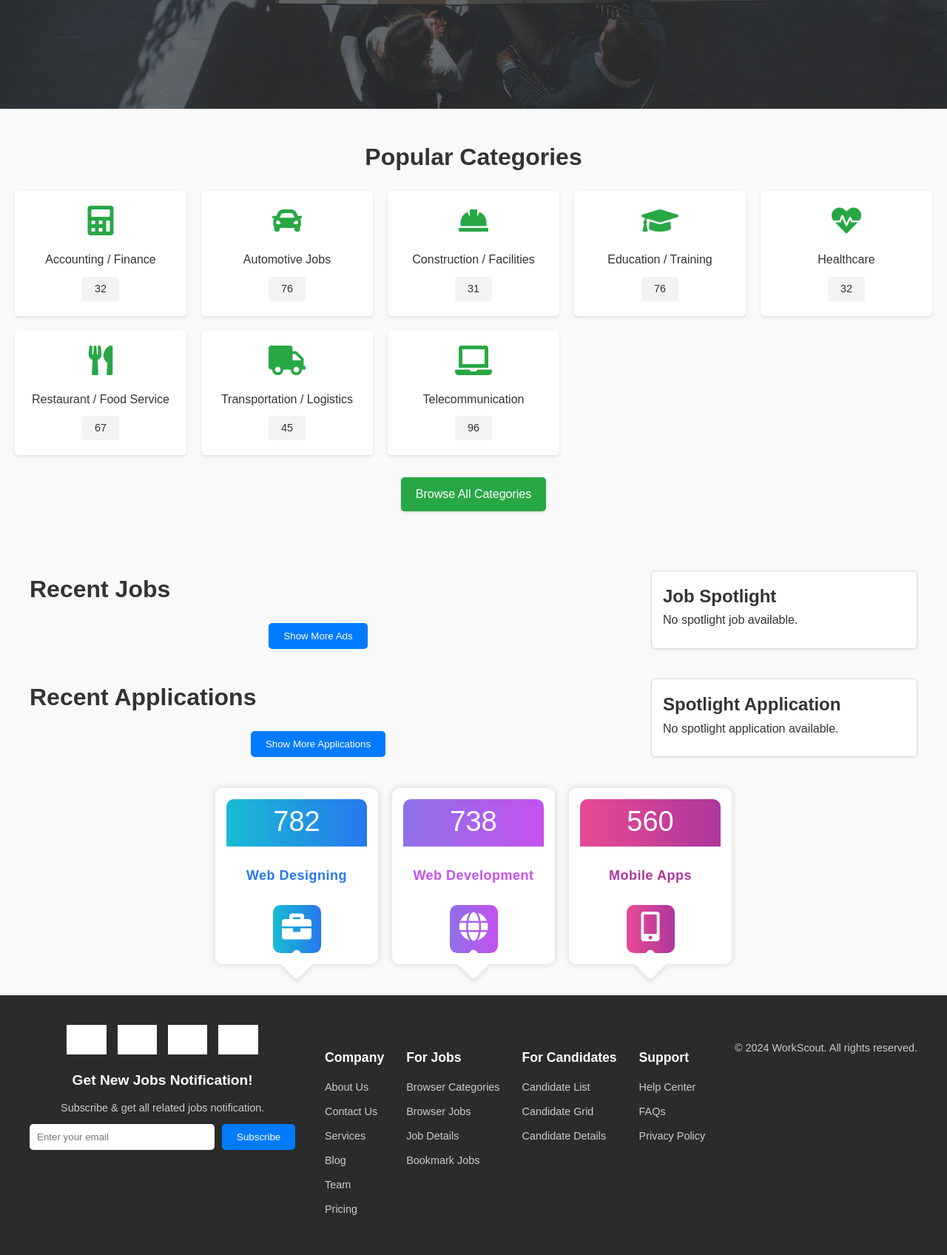
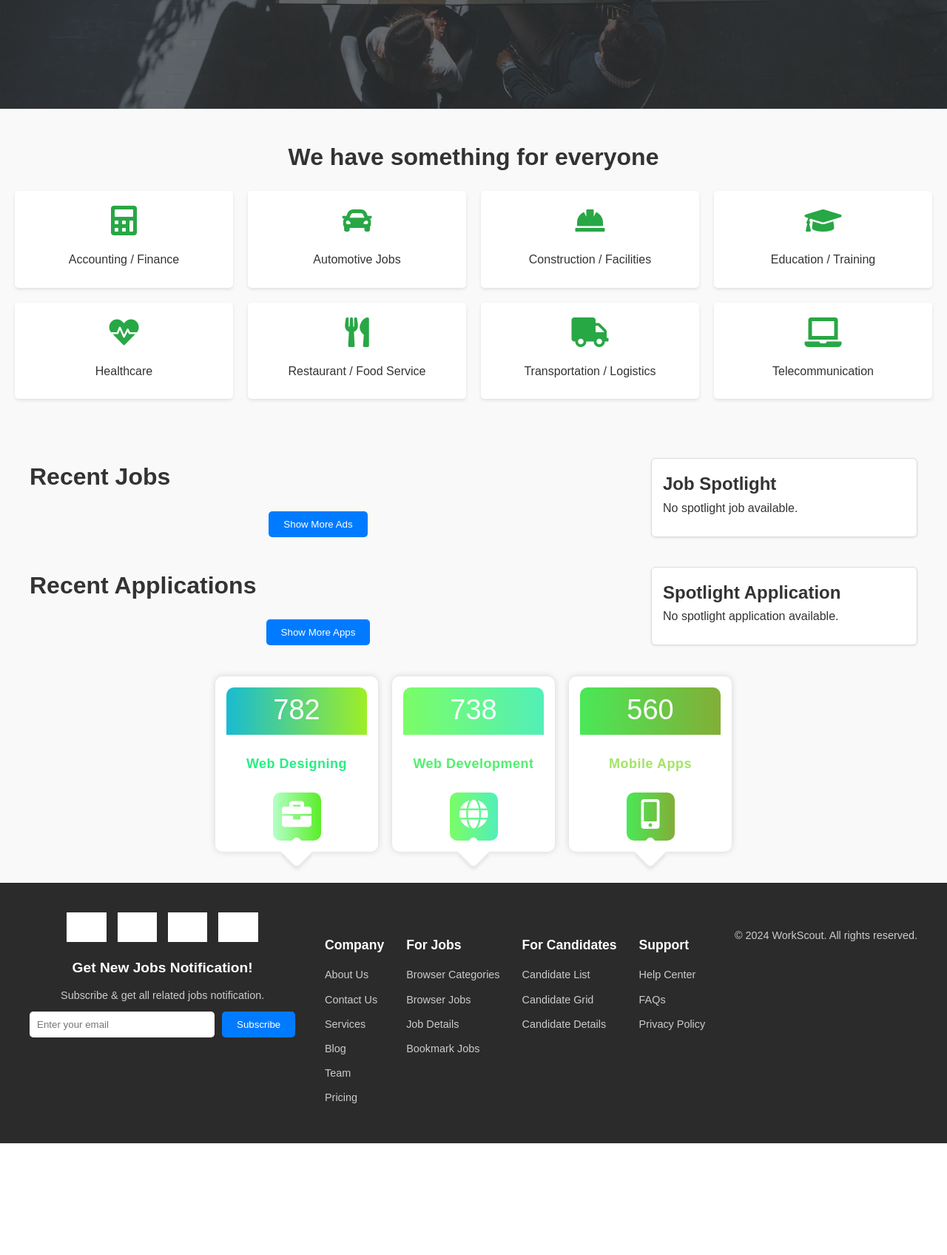
Before and after one commit to Conexigen-HKS/HKS, a FastAPI app: page / in a window 1280 px wide. Shown: the part 563-2259 px from the top of the page at 74% size. After the commit the page ends 2108 px from the top, so only its background shows below. Run offline with FastAPI, Linux system fonts and the light colour scheme; data that the repository does not hold is empty; grey boxes are pictures that could not be loaded.

Commit message:
homepage changes

```diff
--- a/app/data/schemas/professional.py
+++ b/app/data/schemas/professional.py
@@ -16,7 +16,7 @@ class ProfessionalResponse(BaseModel):
     status: Optional[str]  # ACTIVE/BUSY
     summary: Optional[str]
     is_approved: bool
-    picture: Optional[str]  # Add this attribute
+    picture: Optional[str]
     user_id: UUID
 
     model_config = ConfigDict(from_attributes=True)
@@ -38,7 +38,7 @@ class ProfessionalResponse(BaseModel):
             status=professional.status,
             summary=professional.summary,
             is_approved=professional.is_approved,
-            picture=professional.picture,  # Ensure this is included
+            picture=professional.picture,
             user_id=professional.user_id,
         )
 
--- a/app/static/css/style_home.css
+++ b/app/static/css/style_home.css
@@ -150,8 +150,8 @@ header #navigation ul.float-right li a:hover {
 }
 
 .category-grid {
-    display: grid; /* Use CSS Grid layout for better control */
-    grid-template-columns: repeat(5, 1fr); /* Create 5 equal columns */
+    display: grid; /* Use CSS Grid layout */
+    grid-template-columns: repeat(4, 1fr); /* Create 4 equal columns */
     gap: 20px; /* Add spacing between the categories */
 }
 
@@ -409,7 +409,7 @@ button.show-more:hover {
 
 .counter .counter-value {
     color: #fff;
-    background: linear-gradient(to right, #19bbd2, #2778ee);
+    background: linear-gradient(to right, #19bbd2, #9eee27);
     font-size: 38px;
     font-weight: 300;
     padding: 0 0 3px;
@@ -419,7 +419,7 @@ button.show-more:hover {
 }
 
 .counter h3 {
-    color: #2778ee;
+    color: #27ee84;
     font-size: 18px;
     font-weight: 900;
     letter-spacing: 0.5px;
@@ -429,7 +429,7 @@ button.show-more:hover {
 
 .counter .counter-icon {
     color: #fff;
-    background: linear-gradient(to right, #19bbd2, #2778ee);
+    background: linear-gradient(to right, #b5ffc7, #59ee27);
     font-size: 40px;
     line-height: 60px;
     width: 65px;
@@ -440,25 +440,25 @@ button.show-more:hover {
 
 .counter.purple .counter-value,
 .counter.purple .counter-icon {
-    background: linear-gradient(to right, #8f70e7, #c452ef);
+    background: linear-gradient(to right, #7bfd67, #52efb8);
 }
 
 .counter.purple h3 {
-    color: #c452ef;
+    color: #52ef6c;
 }
 
 .counter.magenta .counter-value,
 .counter.magenta .counter-icon {
-    background: linear-gradient(to right, #e84a94, #ae379b);
+    background: linear-gradient(to right, #4ae857, #82ae37);
 }
 
 .counter.magenta h3 {
-    color: #ae379b;
+    color: #a2e464;
 }
 
 .counter.yellow .counter-value,
 .counter.yellow .counter-icon {
-    background: linear-gradient(to right, #fecb4b, #e69814);
+    background: linear-gradient(to right, #228e30, #4fe614);
 }
 
 .counter.yellow h3 {
--- a/app/templates/home.html
+++ b/app/templates/home.html
@@ -29,8 +29,11 @@
       </ul>
       <ul class="float-right">
         {% if user %}
-          <li>Welcome, {{ user.username }}</li>
-          <li><a href="/logout"><i class="fa fa-lock"></i> Log Out</a></li>
+        <li>
+          <form action="/users/logout" method="post" style="display: inline;">
+            <button type="submit" class="logout-btn"><i class="fa fa-lock"></i> Log Out</button>
+          </form>
+        </li>
         {% else %}
           <li><a href="/users/login"><i class="fa fa-user"></i> Log In</a></li>
           <li><a href="/users/register"><i class="fa fa-user-plus"></i> Sign Up</a></li>
@@ -57,66 +60,58 @@
 
 <!-- Categories Section -->
 <section class="categories">
-  <h2>Popular Categories</h2>
+  <h2>We have something for everyone</h2>
   <div class="category-grid">
     <div class="category">
       <a href="#accounting-finance">
         <i class="fas fa-calculator"></i>
         <h4>Accounting / Finance</h4>
-        <span>32</span>
       </a>
     </div>
     <div class="category">
       <a href="#automotive-jobs">
         <i class="fas fa-car"></i>
         <h4>Automotive Jobs</h4>
-        <span>76</span>
       </a>
     </div>
     <div class="category">
       <a href="#construction-facilities">
         <i class="fas fa-hard-hat"></i>
         <h4>Construction / Facilities</h4>
-        <span>31</span>
       </a>
     </div>
     <div class="category">
       <a href="#education-training">
         <i class="fas fa-graduation-cap"></i>
         <h4>Education / Training</h4>
-        <span>76</span>
       </a>
     </div>
     <div class="category">
       <a href="#healthcare">
         <i class="fas fa-heartbeat"></i>
         <h4>Healthcare</h4>
-        <span>32</span>
       </a>
     </div>
     <div class="category">
       <a href="#restaurant-food">
         <i class="fas fa-utensils"></i>
         <h4>Restaurant / Food Service</h4>
-        <span>67</span>
       </a>
     </div>
     <div class="category">
       <a href="#transportation-logistics">
         <i class="fas fa-truck"></i>
         <h4>Transportation / Logistics</h4>
-        <span>45</span>
       </a>
     </div>
     <div class="category">
       <a href="#telecommunication">
         <i class="fas fa-laptop"></i>
         <h4>Telecommunication</h4>
-        <span>96</span>
       </a>
     </div>
   </div>
-  <a href="#all-categories" class="browse-all">Browse All Categories</a>
+
 </section>
 
 <!-- Job Ads Section -->
@@ -127,7 +122,8 @@
   {% for ad in recent_job_ads %}
   <div class="card" style="padding: 20px; margin-bottom: 15px; border: 1px solid #ddd; border-radius: 8px; background: #fff; box-shadow: 0px 2px 4px rgba(0, 0, 0, 0.1);">
     <div class="card-header" style="display: flex; align-items: flex-start; margin-bottom: 15px;">
-        <img src="C:\Users\kalin\Documents\GitHub\HKS\app\static\images\logo.png" alt="Company Logo" style="width: 60px; height: 60px; border-radius: 8px; margin-right: 20px;">
+      <!-- Display the real image of the job application -->
+      <img src="{{ ad.image_url }}" alt="Company Logo" style="width: 60px; height: 60px; border-radius: 8px; margin-right: 20px;">
       <div>
         <h2 style="margin: 0; font-size: 1.2rem; font-weight: bold;">{{ ad.title }}</h2>
         <p style="margin: 5px 0; font-size: 1rem; color: #555;">{{ ad.company_name }} | {{ ad.location_name }}</p>
@@ -140,8 +136,11 @@
     </div>
   </div>
   {% endfor %}
-    <button class="show-more">Show More Ads</button>
+  <form action="/ads/search" method="get">
+  <button type="submit" class="show-more">Show More Ads</button>
+</form>
 </div>
+
 
 <!-- Job Spotlight -->
   <aside class="spotlight">
@@ -167,7 +166,7 @@
   {% for application in recent_applications %}
   <div class="card" style="padding: 20px; margin-bottom: 15px; border: 1px solid #ddd; border-radius: 8px; background: #fff; box-shadow: 0px 2px 4px rgba(0, 0, 0, 0.1);">
     <div class="card-header" style="display: flex; align-items: flex-start; margin-bottom: 15px;">
-      <img src="{{ application.picture or '/static/images/default-profile.png' }}" alt="Applicant Image" style="width: 60px; height: 60px; border-radius: 50%; margin-right: 20px;">
+      <img src="{{ application.picture }}" alt="Applicant Image" style="width: 60px; height: 60px; border-radius: 50%; margin-right: 20px;">
       <div style="margin-left: 10px;">
         <h2 style="margin: 0; font-size: 1.2rem; font-weight: bold;">{{ application.first_name }} {{ application.last_name }}</h2>
         <p style="margin: 5px 0; font-size: 1rem; color: #555;">{{ application.description }}</p>
@@ -181,7 +180,9 @@
     </div>
   </div>
   {% endfor %}
-  <button class="show-more">Show More Applications</button>
+    <form action="/job_applications/search" method="get">
+  <button type="submit" class="show-more">Show More Apps</button>
+</form>
 </div>
 <aside class="spotlight">
   <h2>Spotlight Application</h2>
```
Also changed, not shown: app/routers_web/user_router.py (+10 -15 lines), app/services/job_app_service.py (+6 -4 lines). Lines whose indentation alone changed are shown as unchanged.
